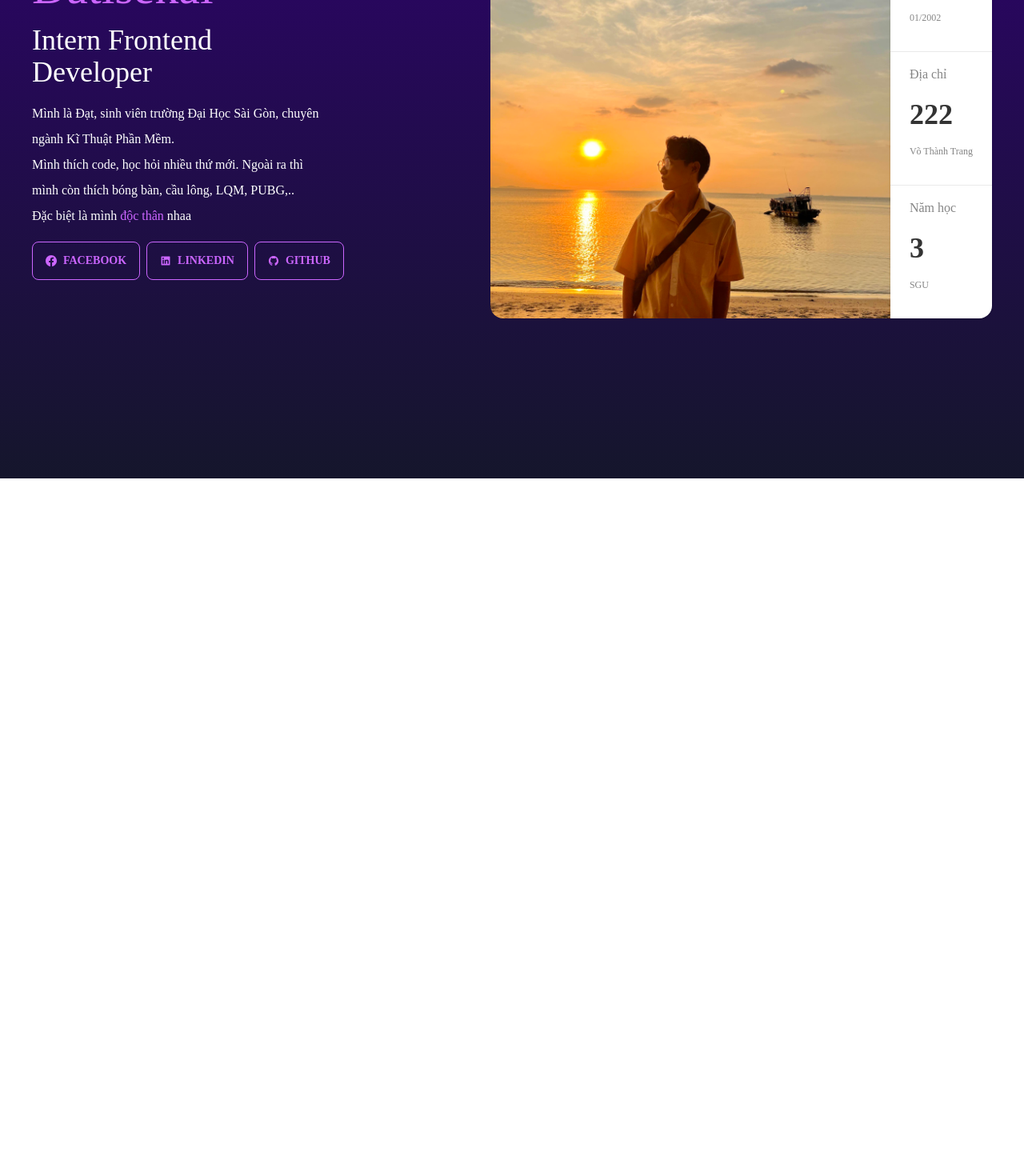
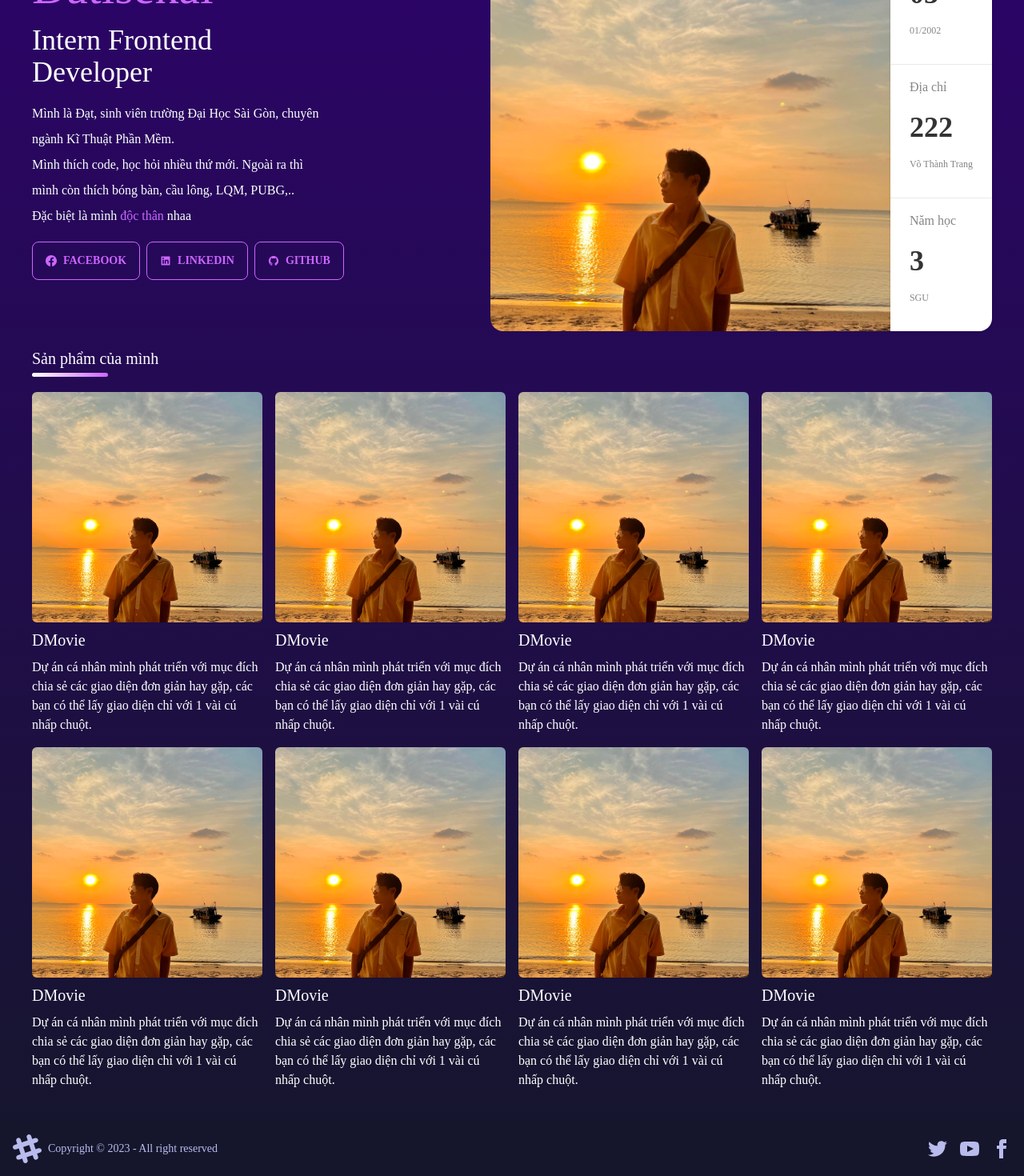
Before and after one commit to datisekai/dprofile, a Next.js app: page / in a window 1280 px wide. Shown: the part 202-1672 px from the top of the page at 80% size. Before the commit the page ends 800 px from the top, so only its background shows below. Built offline with nearby package versions, Linux system fonts and the light colour scheme.

Commit message:
add my-product

```diff
--- /dev/null
+++ b/src/components/BlogCard.tsx
@@ -0,0 +1,17 @@
+import React from "react";
+import { LazyLoadImage } from "react-lazy-load-image-component";
+
+const BlogCard = () => {
+  return (
+    <div className="space-y-2">
+      <LazyLoadImage src="/images/me.jpg" className="rounded-md" alt="Blog" />
+      <h1 className="text-xl">DMovie</h1>
+      <p className="">
+        Dự án cá nhân mình phát triển với mục đích chia sẻ các giao diện đơn
+        giản hay gặp, các bạn có thể lấy giao diện chỉ với 1 vài cú nhấp chuột.
+      </p>
+    </div>
+  );
+};
+
+export default BlogCard;
--- /dev/null
+++ b/src/components/Footer.tsx
@@ -0,0 +1,20 @@
+import React from "react";
+
+const Footer = () => {
+  return (
+    <footer className="footer items-center p-4 bg-neutral text-neutral-content">
+  <div className="items-center grid-flow-col">
+    <svg width="36" height="36" viewBox="0 0 24 24" xmlns="http://www.w3.org/2000/svg" fillRule="evenodd" clipRule="evenodd" className="fill-current"><path d="M22.672 15.226l-2.432.811.841 2.515c.33 1.019-.209 2.127-1.23 2.456-1.15.325-2.148-.321-2.463-1.226l-.84-2.518-5.013 1.677.84 2.517c.391 1.203-.434 2.542-1.831 2.542-.88 0-1.601-.564-1.86-1.314l-.842-2.516-2.431.809c-1.135.328-2.145-.317-2.463-1.229-.329-1.018.211-2.127 1.231-2.456l2.432-.809-1.621-4.823-2.432.808c-1.355.384-2.558-.59-2.558-1.839 0-.817.509-1.582 1.327-1.846l2.433-.809-.842-2.515c-.33-1.02.211-2.129 1.232-2.458 1.02-.329 2.13.209 2.461 1.229l.842 2.515 5.011-1.677-.839-2.517c-.403-1.238.484-2.553 1.843-2.553.819 0 1.585.509 1.85 1.326l.841 2.517 2.431-.81c1.02-.33 2.131.211 2.461 1.229.332 1.018-.21 2.126-1.23 2.456l-2.433.809 1.622 4.823 2.433-.809c1.242-.401 2.557.484 2.557 1.838 0 .819-.51 1.583-1.328 1.847m-8.992-6.428l-5.01 1.675 1.619 4.828 5.011-1.674-1.62-4.829z"></path></svg>
+    <p>Copyright © 2023 - All right reserved</p>
+  </div>
+  <div className="grid-flow-col gap-4 md:place-self-center md:justify-self-end">
+    <a><svg xmlns="http://www.w3.org/2000/svg" width="24" height="24" viewBox="0 0 24 24" className="fill-current"><path d="M24 4.557c-.883.392-1.832.656-2.828.775 1.017-.609 1.798-1.574 2.165-2.724-.951.564-2.005.974-3.127 1.195-.897-.957-2.178-1.555-3.594-1.555-3.179 0-5.515 2.966-4.797 6.045-4.091-.205-7.719-2.165-10.148-5.144-1.29 2.213-.669 5.108 1.523 6.574-.806-.026-1.566-.247-2.229-.616-.054 2.281 1.581 4.415 3.949 4.89-.693.188-1.452.232-2.224.084.626 1.956 2.444 3.379 4.6 3.419-2.07 1.623-4.678 2.348-7.29 2.04 2.179 1.397 4.768 2.212 7.548 2.212 9.142 0 14.307-7.721 13.995-14.646.962-.695 1.797-1.562 2.457-2.549z"></path></svg>
+    </a>
+    <a><svg xmlns="http://www.w3.org/2000/svg" width="24" height="24" viewBox="0 0 24 24" className="fill-current"><path d="M19.615 3.184c-3.604-.246-11.631-.245-15.23 0-3.897.266-4.356 2.62-4.385 8.816.029 6.185.484 8.549 4.385 8.816 3.6.245 11.626.246 15.23 0 3.897-.266 4.356-2.62 4.385-8.816-.029-6.185-.484-8.549-4.385-8.816zm-10.615 12.816v-8l8 3.993-8 4.007z"></path></svg></a>
+    <a><svg xmlns="http://www.w3.org/2000/svg" width="24" height="24" viewBox="0 0 24 24" className="fill-current"><path d="M9 8h-3v4h3v12h5v-12h3.642l.358-4h-4v-1.667c0-.955.192-1.333 1.115-1.333h2.885v-5h-3.808c-3.596 0-5.192 1.583-5.192 4.615v3.385z"></path></svg></a>
+  </div>
+</footer>
+  );
+};
+
+export default Footer;
--- a/src/pages/index.tsx
+++ b/src/pages/index.tsx
@@ -5,8 +5,11 @@
 import { AiFillLinkedin, AiOutlineGithub } from "react-icons/ai";
 import Image from "next/image";
 import { LazyLoadImage } from "react-lazy-load-image-component";
+import Footer from "~/components/Footer";
+import BlogCard from "~/components/BlogCard";
+import { generateArray } from "~/utils";
 
-const Home: NextPage = () => {
+const Home: NextPage = (props) => {
   return (
     <>
       <Head>
@@ -18,7 +21,7 @@
         data-theme="mytheme"
         className="min-h-screen bg-gradient-to-b from-accent to-neutral text-base-100"
       >
-        <div className="relative mx-auto w-[calc(100%-16px)] max-w-[1200px]">
+        <div className="relative mx-auto min-h-screen w-[calc(100%-16px)] max-w-[1200px]">
           <div className="flex items-center justify-between py-4">
             <div className="text-xl text-base-100 md:text-2xl">
               <span className="text-primary">Dat</span>isekai
@@ -26,7 +29,7 @@
             <button className="btn-primary btn text-base-100">Login</button>
           </div>
 
-          <div className="mt-5 flex space-x-4 flex-col md:flex-row justify-between">
+          <div className="mt-5 flex flex-col justify-between space-y-4 md:space-x-4 md:flex-row">
             <div className="w-full space-y-4 md:w-[30%]">
               <p className="text-2xl md:text-4xl">Chào bạn, mình là </p>
               <p className="text-4xl text-primary md:text-6xl">Datisekai</p>
@@ -62,15 +65,15 @@
                 </button>
               </div>
             </div>
-            <div className="flex flex-1 flex-col md:flex-row justify-end">
+            <div className="flex flex-1 flex-col justify-end  md:flex-row">
               <div className="">
                 <LazyLoadImage
                   src="/images/me.jpg"
-                  className="w-full rounded-bl-2xl rounded-tl-2xl md:w-[500px]"
+                  className="w-full rounded-2xl md:rounded-br-none md:rounded-tr-none md:rounded-bl-2xl md:rounded-tl-2xl md:w-[500px]"
                   alt="Datisekai"
                 />
               </div>
-              <div className="stats stats-vertical rounded-tl-none rounded-bl-none shadow">
+              <div className="stats stats-vertical md:rounded-tl-none mt-2 md:mt-0 md:rounded-bl-none shadow">
                 <div className="stat">
                   <div className="stat-title">Ngày sinh</div>
                   <div className="stat-value">03</div>
@@ -91,7 +94,18 @@
               </div>
             </div>
           </div>
+
+          <div className="mt-5">
+            <h2 className="line-gradient relative inline text-lg md:text-xl">
+              Sản phẩm của mình
+            </h2>
+            <div className="mt-7 grid grid-cols-2 gap-4 md:grid-cols-3 lg:grid-cols-4">
+              {generateArray(8).map(item => <BlogCard key={item}  />)}
+            </div>
+          </div>
         </div>
+        <div className="pb-10"></div>
+        <Footer />
       </main>
     </>
   );
--- a/src/styles/globals.css
+++ b/src/styles/globals.css
@@ -7,3 +7,15 @@
 body{
     font-family: 'Tilt Neon', cursive;
 }
+
+
+@layer components{
+    .line-gradient::after{
+        content: "";
+        width: 60%;
+        position: absolute;
+        height: 5px;
+        display:block;
+        @apply rounded-md bg-gradient-to-r from-base-100 to-primary mt-1
+    }
+}
--- /dev/null
+++ b/src/utils/index.ts
@@ -0,0 +1 @@
+export const generateArray = (length:number) => Array.from(Array(length).keys())
```
